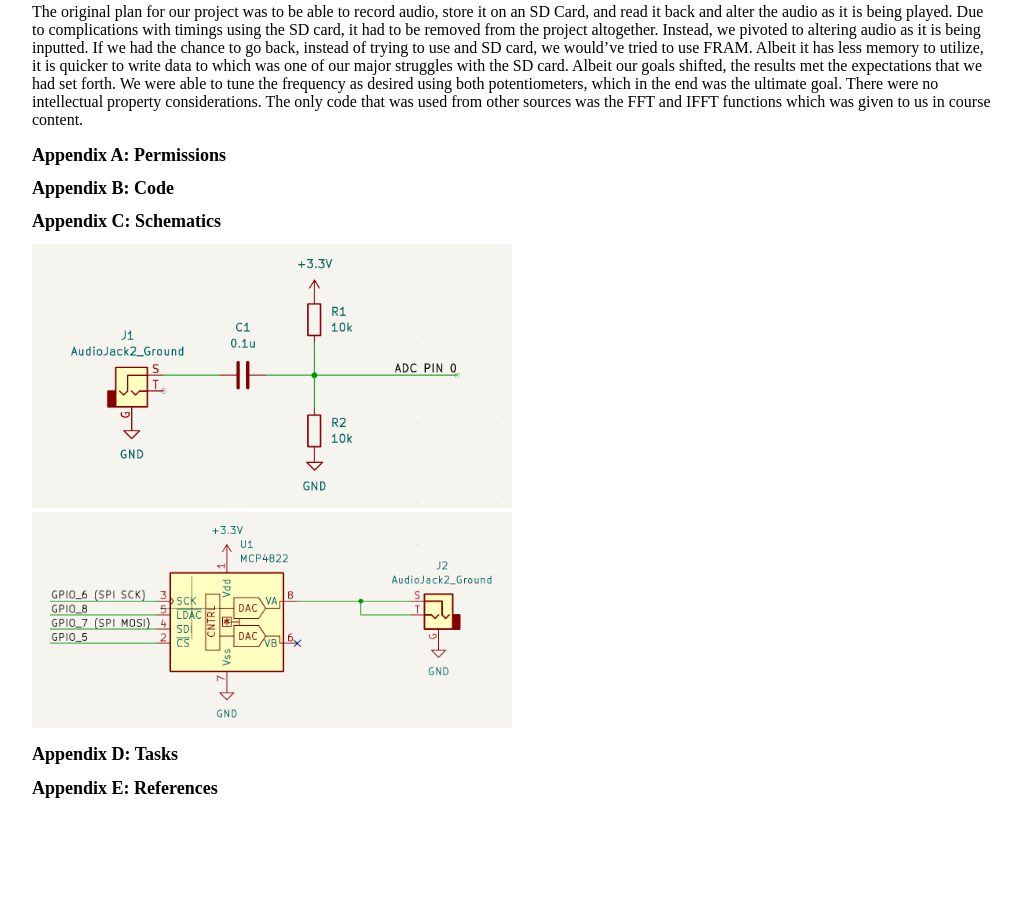
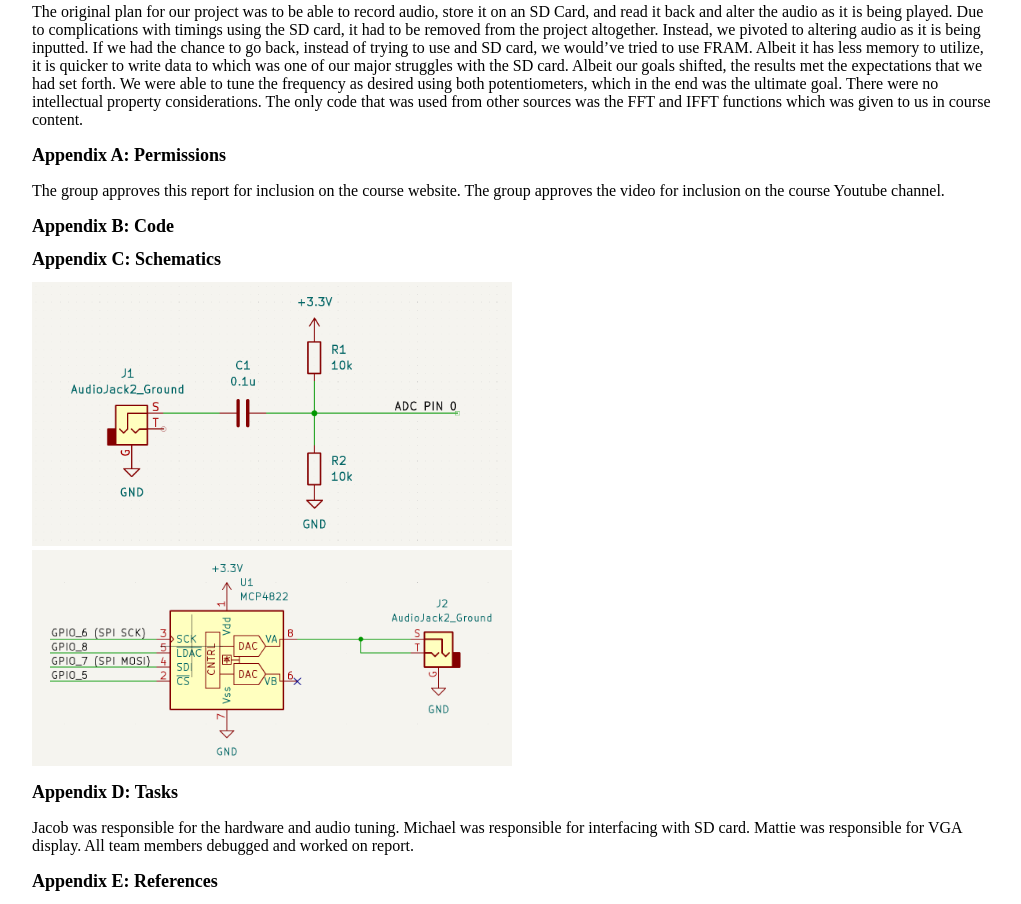
Before and after one commit to jwtamor/jwt95_mll264_mja283, a plain HTML site: page index.html in a window 1280 px wide. Shown: the part 2180-3084 px from the top of the page, without its empty margins (128-1149 px from the left). Before the commit the page ends 2991 px from the top, so only its background shows below. Drawn offline with Linux system fonts and the light colour scheme.

Commit message:
Added tasks and permissions

```diff
--- a/index.html
+++ b/index.html
@@ -187,11 +187,21 @@
 
     <div id="appendices">
       <h1>Appendix A: Permissions</h1>
+      <p>
+        The group approves this report for inclusion on the course website.
+        The group approves the video for inclusion on the course Youtube channel.
+      </p>
       <h1>Appendix B: Code</h1>
       <h1>Appendix C: Schematics</h2>
       <img src="images/audio_in_schematic.png" id="audio_in">
       <img src="images/audio_out_schematic.png" id="audio_out">
       <h1>Appendix D: Tasks</h1>
+      <p>
+        Jacob was responsible for the hardware and audio tuning.
+        Michael was responsible for interfacing with SD card.
+        Mattie was responsible for VGA display.
+        All team members debugged and worked on report.
+      </p>
       <h1>Appendix E: References</h1>
     </div>
   </body>
```
